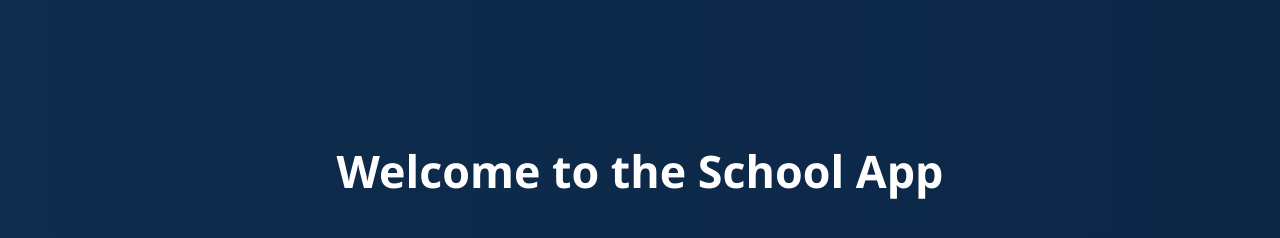
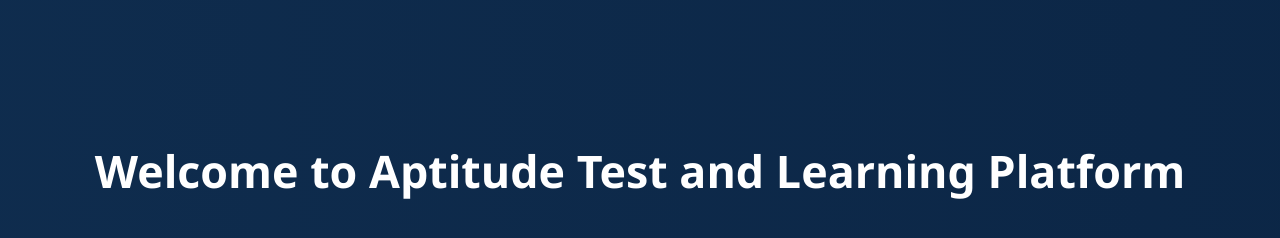
Before and after one commit to Majenayu/Python_Boot_Camp, a plain HTML site: page index.html in a window 1280 px wide. Shown: the top 238 px of the page. Drawn offline with Linux system fonts and the light colour scheme.

Commit message:
Update index.html

```diff
--- a/index.html
+++ b/index.html
@@ -124,7 +124,7 @@
   </svg>
 
   <div class="container">
-    <h1>Welcome to the School App</h1>
+    <h1>Welcome to Aptitude Test and Learning Platform</h1>
     <img
       src="https://cdn.prod.website-files.com/682d1c6b3c16bb956eafd6aa/682d1c6b3c16bb956eafda46_62dfbbe01c2d011b4e3cac6f_DrawKit_Vector_Illustration_Education_%2526_E-Learning_Blue_(5).png"
       class="hero-image"
```
